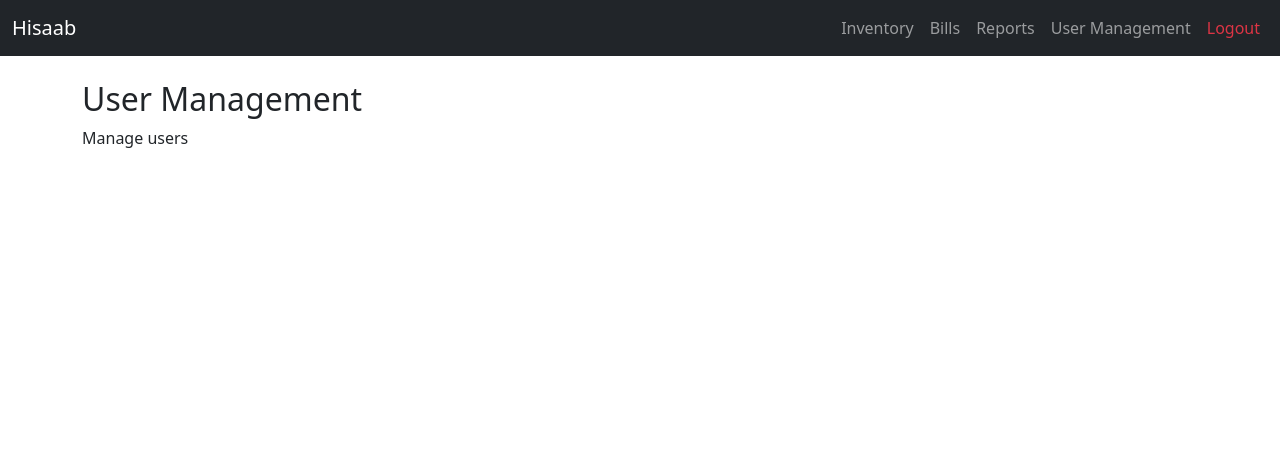
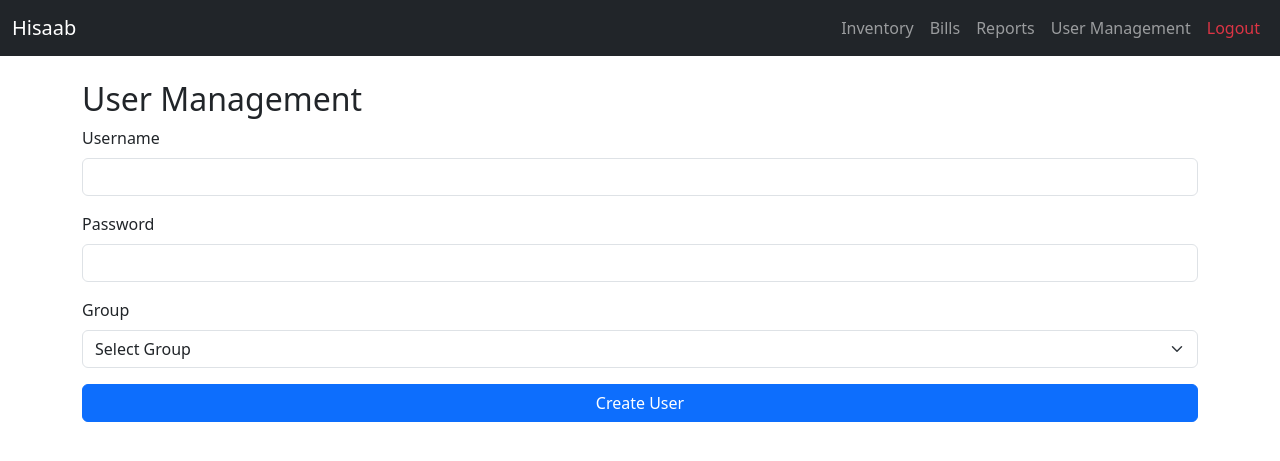
Before and after one commit to sakc-c/Hisaab_Project, a Django app: page /user_management/ in a window 1280 px wide. Shown: the top 461 px of the page. Run offline with Django 5.2, Linux system fonts and the light colour scheme; the visitor is signed in with stand-in values (Sample User, id 1).

Commit message:
user roles setup

```diff
--- a/hisaab/forms.py
+++ b/hisaab/forms.py
@@ -1,13 +1,50 @@
 from django import forms
 from hisaab.models import Category, Product
-
-from django.contrib.auth.models import User
+from django.contrib.auth.models import Group
+from .models import User
+from django.contrib.auth import get_user_model
+import re
 
 class UserForm(forms.ModelForm):
     password = forms.CharField(widget=forms.PasswordInput())
     class Meta:
         model = User
-        fields = ('username', 'password',)
+        fields = ('username', 'password')
+
+class CreateUserForm(forms.ModelForm):
+    password = forms.CharField(widget=forms.PasswordInput(), required=True)
+
+    class Meta:
+        model = get_user_model()
+        fields = ('username', 'password', 'groups')
+
+    groups = forms.ModelMultipleChoiceField(
+        queryset=Group.objects.all(),
+        widget=forms.SelectMultiple,
+        required=True
+    )
+
+    def clean_username(self):
+        username = self.cleaned_data.get('username')
+        if User.objects.filter(username=username).exists():
+            raise forms.ValidationError("Username already exists. Please choose a different username.")
+        if not username[0].isalpha():
+            raise forms.ValidationError("Username must begin with a letter. Please choose a different username.")
+        if len(username) < 7:
+            raise forms.ValidationError("Username too short. Please choose a different username.")
+        return username
+
+    def clean_password(self):
+        password = self.cleaned_data.get('password')
+        if len(password) < 8:
+            raise forms.ValidationError("Password must be at least 8 characters long.")
+        if not re.search(r'\d', password):
+            raise forms.ValidationError("Password must contain at least one number.")
+        if not re.search(r'[a-zA-Z]', password):
+            raise forms.ValidationError("Password must contain at least one letter.")
+        if not re.search(r'[@#$%^&+=!~*()_]', password):
+            raise forms.ValidationError("Password must contain at least one special character.")
+        return password
 
 class CategoryForm(forms.ModelForm):
     class Meta:
--- a/hisaab/models.py
+++ b/hisaab/models.py
@@ -1,14 +1,20 @@
 from django.db import models
-from django.contrib.auth.models import AbstractUser
+from django.contrib.auth.models import AbstractUser, Group
+from django.db.models import Max
 
 # Create your models here.
 
 class User(AbstractUser): #AbstractUser for password hashing
-    userID = models.IntegerField(unique=True)
-    role = models.CharField(max_length=128)
+    userID = models.IntegerField(unique=True, blank=True, null=True)
     createdAt = models.DateTimeField(auto_now_add=True)
 
-    REQUIRED_FIELDS = ['userID', 'role']
+    REQUIRED_FIELDS = ['userID']
+
+    def save(self, *args, **kwargs):
+        if self.userID is None:
+            max_user_id = User.objects.aggregate(Max('userID'))['userID__max']
+            self.userID = (max_user_id or 0) + 1
+        super().save(*args, **kwargs)
 
     def __str__(self):
         return self.username
--- a/hisaab/templates/hisaab/base.html
+++ b/hisaab/templates/hisaab/base.html
@@ -19,7 +19,7 @@
                     <li class="nav-item"><a class="nav-link" href="{% url 'inventory' %}">Inventory</a></li>
                     <li class="nav-item"><a class="nav-link" href="{% url 'bills' %}">Bills</a></li>
                     <li class="nav-item"><a class="nav-link" href="{% url 'reports' %}">Reports</a></li>
-                    <li class="nav-item"><a class="nav-link" href="{% url 'user_management' %}">User Management</a></li>
+                    <li class="nav-item"><a class="nav-link" href="{% url 'create_user' %}">User Management</a></li>
                     <li class="nav-item"><a class="nav-link text-danger" href="{% url 'logout' %}">Logout</a></li>
                 {% endif %}
 
--- a/hisaab/templates/hisaab/user_management.html
+++ b/hisaab/templates/hisaab/user_management.html
@@ -1,5 +1,39 @@
 {% extends 'hisaab/base.html' %}
 {% block content %}
 <h2>User Management</h2>
-<p>Manage users</p>
+<form id="login_form" method="post" action="{% url 'create_user' %}">
+    {% csrf_token %}
+    <div class="mb-3">
+        <label class="form-label">Username</label>
+        <input type="text" class="form-control" name="username" value="" size="50" required/>
+    </div>
+    <div class="mb-3">
+        <label class="form-label">Password</label>
+        <input type="password"class="form-control" name="password" value="" size="50" required/>
+    </div>
+    <div class="mb-3">
+        <label class="form-label" for="id_groups">Group</label>
+        <select class="form-select" name="groups" required>
+            <option value="">Select Group</option>
+            {% for group in groups %}
+                <option value="{{ group.id }}" {% if group.id == form.groups.value %}selected{% endif %}>
+                    {{ group.name }}
+                </option>
+            {% endfor %}
+        </select>
+    </div>
+    <button type="submit" class="btn btn-primary w-100" value="submit">Create User</button>
+</form>
+{% if registered %}
+    <p>New user created!</p>
+{% endif %}
+
+{% if errors %}
+    {% for field, field_errors in errors.items %}
+        {% for error in field_errors %}
+            <li>{{ error }}</li>
+        {% endfor %}
+    {% endfor %}
+{% endif %}
+
 {% endblock %}
--- a/hisaab/urls.py
+++ b/hisaab/urls.py
@@ -3,12 +3,12 @@ from . import views
 
 urlpatterns = [
     path('', views.user_login, name='login'),  # Default route to Sign-in page
-    path('/logout', views.user_logout, name='logout'),
+    path('logout/', views.user_logout, name='logout'),
     path('dashboard/', views.dashboard, name='dashboard'),
     path('inventory/', views.inventory, name='inventory'),
     path('bills/', views.bills, name='bills'),
     path('reports/', views.reports, name='reports'),
-    path('user_management/', views.user_management, name='user_management'),
+    path('user_management/', views.create_user, name='create_user'),
     path('add_category/', views.add_category, name='add_category'),
     path('category/<int:category_id>/', views.category_detail, name='category'),
     path('edit/<int:product_id>/', views.edit_product, name='edit_product'),
--- a/hisaab/views.py
+++ b/hisaab/views.py
@@ -5,9 +5,13 @@ from django.contrib.auth import authenticate, login, logout
 from django.http import HttpResponse
 from django.urls import reverse
 from django.shortcuts import redirect
+from django.contrib.auth import get_user_model
 
 from hisaab.forms import CategoryForm, ProductForm
 from hisaab.models import Category, Product
+from django.contrib.auth.models import Group
+
+from hisaab.forms import CreateUserForm
 
 
 def user_login(request):
@@ -38,6 +42,26 @@ def dashboard(request):
     else:
        return render(request, 'hisaab/login.html')
 
+def create_user(request):
+    registered = False
+    errors = ""
+    user_form = CreateUserForm()
+    # print("Entered user creation")
+    groups = Group.objects.all()
+    if request.method == 'POST':
+        # print("POST")
+        user_form = CreateUserForm(request.POST)
+        if user_form.is_valid():
+            # print("form valid")
+            user = user_form.save(commit=False)
+            user.set_password(user.password)
+            user.save()
+            user.groups.set(user_form.cleaned_data['groups']) # workaround this?
+            registered = True
+        else:
+            errors = user_form.errors
+            # print(errors)
+    return render(request, 'hisaab/user_management.html', context={'user_form': user_form, 'registered': registered, 'groups': groups, 'errors': errors})
 
 def inventory(request):
     if request.user.is_authenticated:
```
Also changed, not shown: hisaab/migrations/0004_remove_user_role_alter_user_userid.py (added).
